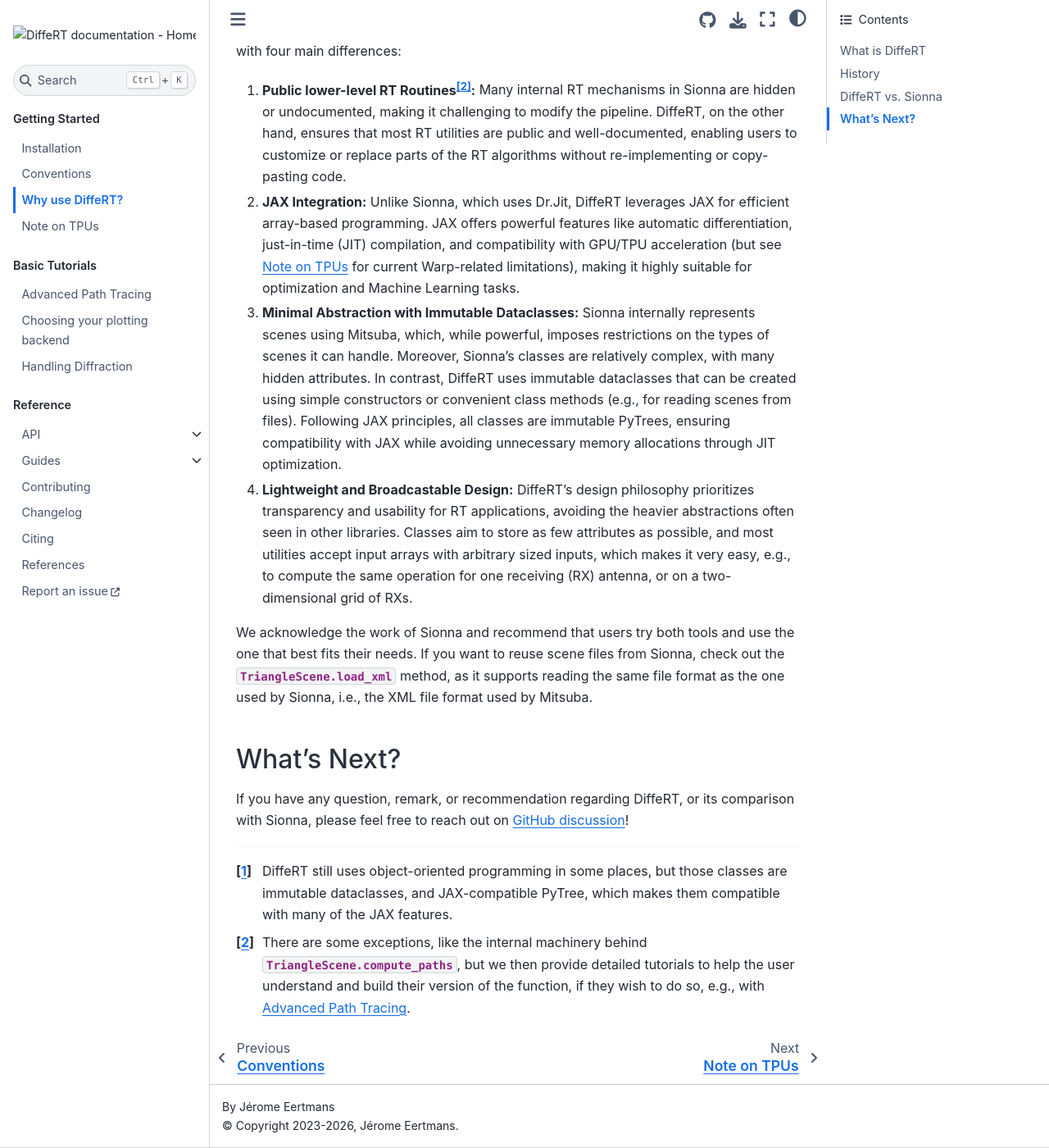
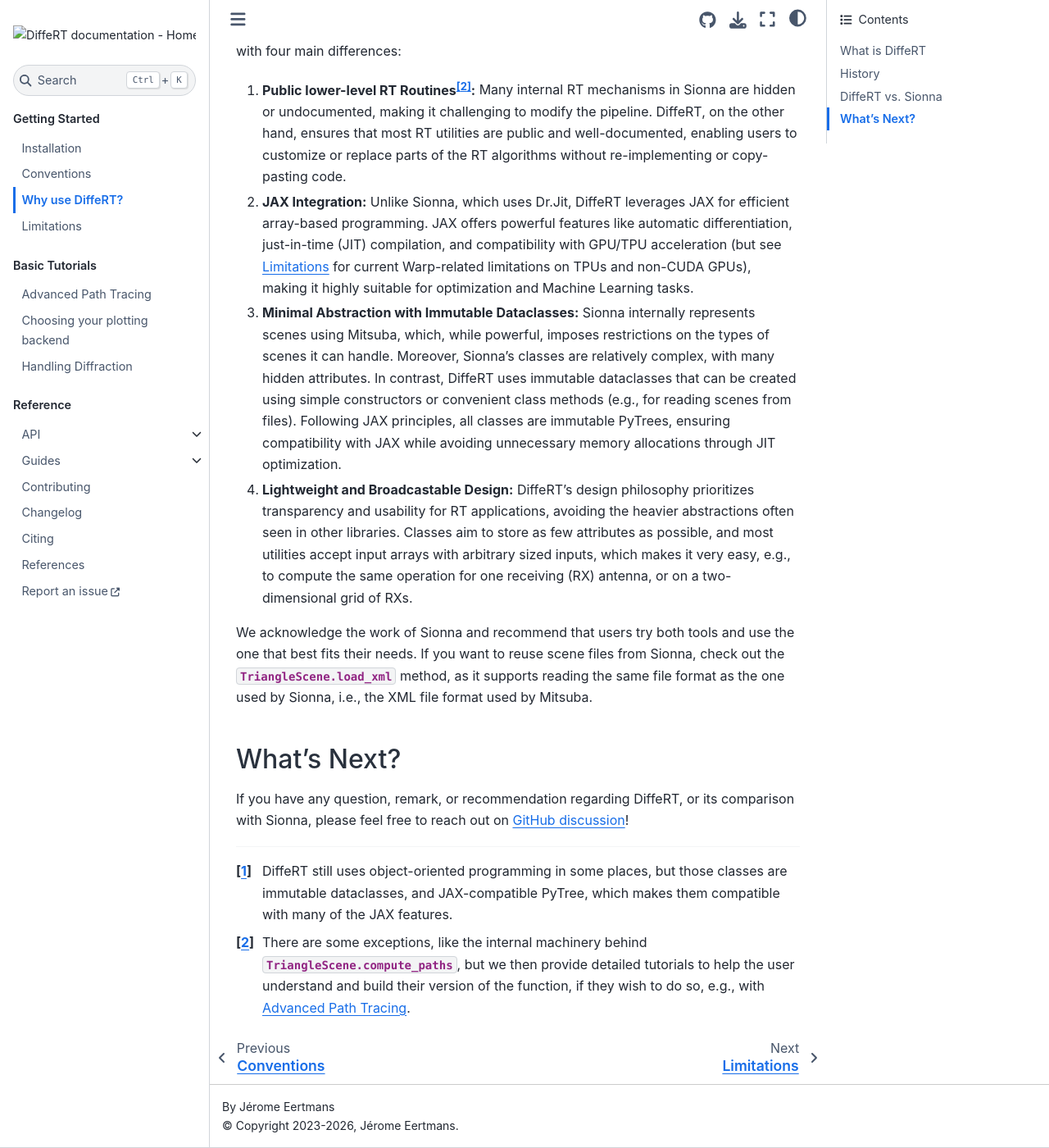
Before and after one commit to jeertmans/DiffeRT, a Sphinx documentation site: the page built from docs/source/motivations.md, in a window 1280 px wide and 1400 px high, scrolled down 1073 px. Shown: the whole window at 82% size. Built offline with Sphinx 7.4.7 and the Sphinx Book theme 1.1.4, drawn with Linux system fonts in a browser that asks for light colours; pages that are not in the unit, such as notebooks, are missing from menus; comment, search, counter and statistics services are not loaded; cross-references to code outside the pages are shown as plain code; the version number is read from the project's files by our own code.

Commit message:
chore: updat docs

```diff
--- a/docs/source/index.rst
+++ b/docs/source/index.rst
@@ -21,7 +21,7 @@
    installation
    conventions
    motivations
-   tpus
+   limitations
 
 .. toctree::
    :caption: Basic Tutorials
--- a/docs/source/motivations.md
+++ b/docs/source/motivations.md
@@ -28,7 +28,7 @@
 In terms of features, DiffeRT does not aim to match the extensive functionality of Sionna. Instead, DiffeRT focuses on RT-specific applications similar to what `sionna.rt` offers, but with four main differences:
 
 1. **Public lower-level RT Routines[^2]:** Many internal RT mechanisms in Sionna are hidden or undocumented, making it challenging to modify the pipeline. DiffeRT, on the other hand, ensures that most RT utilities are public and well-documented, enabling users to customize or replace parts of the RT algorithms without re-implementing or copy-pasting code.
-2. **JAX Integration:** Unlike Sionna, which uses Dr.Jit, DiffeRT leverages JAX for efficient array-based programming. JAX offers powerful features like automatic differentiation, just-in-time (JIT) compilation, and compatibility with GPU/TPU acceleration (but see {doc}`tpus` for current Warp-related limitations), making it highly suitable for optimization and Machine Learning tasks.
+2. **JAX Integration:** Unlike Sionna, which uses Dr.Jit, DiffeRT leverages JAX for efficient array-based programming. JAX offers powerful features like automatic differentiation, just-in-time (JIT) compilation, and compatibility with GPU/TPU acceleration (but see {doc}`limitations` for current Warp-related limitations on TPUs and non-CUDA GPUs), making it highly suitable for optimization and Machine Learning tasks.
 3. **Minimal Abstraction with Immutable Dataclasses:** Sionna internally represents scenes using Mitsuba, which, while powerful, imposes restrictions on the types of scenes it can handle. Moreover, Sionna's classes are relatively complex, with many hidden attributes. In contrast, DiffeRT uses immutable dataclasses that can be created using simple constructors or convenient class methods (e.g., for reading scenes from files). Following JAX principles, all classes are immutable PyTrees, ensuring compatibility with JAX while avoiding unnecessary memory allocations through JIT optimization.
 4. **Lightweight and Broadcastable Design:** DiffeRT's design philosophy prioritizes transparency and usability for RT applications, avoiding the heavier abstractions often seen in other libraries. Classes aim to store as few attributes as possible, and most utilities accept input arrays with arbitrary sized inputs, which makes it very easy, e.g., to compute the same operation for one receiving (RX) antenna, or on a two-dimensional grid of RXs.
 
--- a/docs/source/numpy_vs_jax.md
+++ b/docs/source/numpy_vs_jax.md
@@ -12,7 +12,7 @@
 an almost identical syntax to NumPy, JAX offers autodiff everywhere
 JAX arrays are used.
 
-Additionally, JAX scales very well on modern architectures, like GPUs and TPUs (but see {doc}`tpus` for current Warp-related limitations),
+Additionally, JAX scales very well on modern architectures, like GPUs and TPUs (but see {doc}`limitations` for current limitations on TPUs and non-CUDA GPUs),
 and provides just-in-time compilation to optimize your code.
 
 ## Where JAX arrays are used
```
Also changed, not shown: docs/source/installation.md (+3 -3 lines), docs/source/limitations.md (added, +40 -0 lines), docs/source/tpus.md (deleted, +0 -26 lines), 1 other file.
